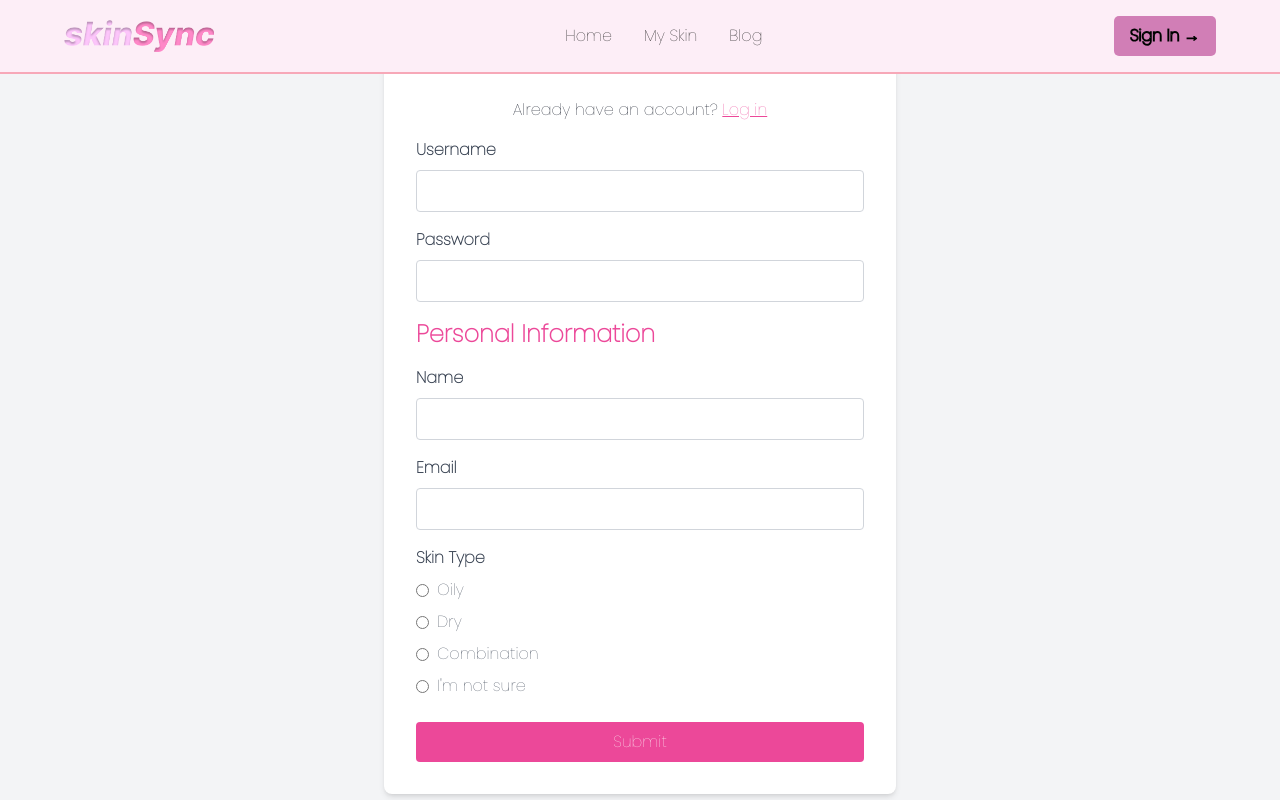
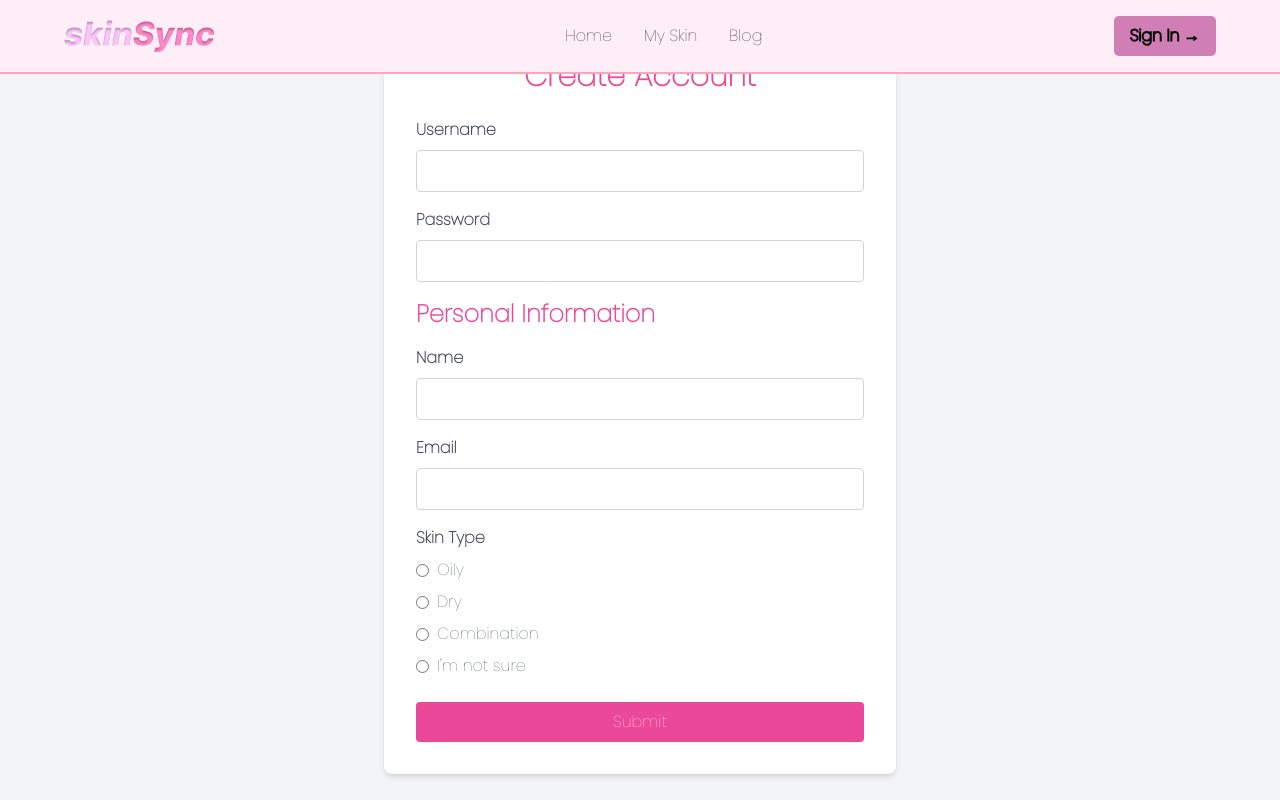
Before and after one commit to gayathriy22/SkinSync, a Next.js app: page /SignIn in a window 1280 px wide. Built offline with nearby package versions, Linux system fonts and the light colour scheme; no server answers.

Commit message:
fix signin

```diff
--- a/app/SignIn/page.tsx
+++ b/app/SignIn/page.tsx
@@ -43,7 +43,6 @@ const UserAccountForm: React.FC = () => {
     <div className="flex justify-center items-center min-h-screen bg-gray-100">
       <form onSubmit={onSubmit} className="w-full max-w-lg p-8 bg-white shadow-md rounded-lg">
         <h1 className="text-3xl font-bold mb-6 text-center text-pink-500">Create Account</h1>
-        <p className="text-center mb-4">Already have an account? <Link href="/login" legacyBehavior><a className="text-pink-500 underline">Log in</a></Link></p>
 
         <div className="mb-4">
           <label htmlFor="username" className="block text-gray-700 font-bold mb-2">Username</label>
```
